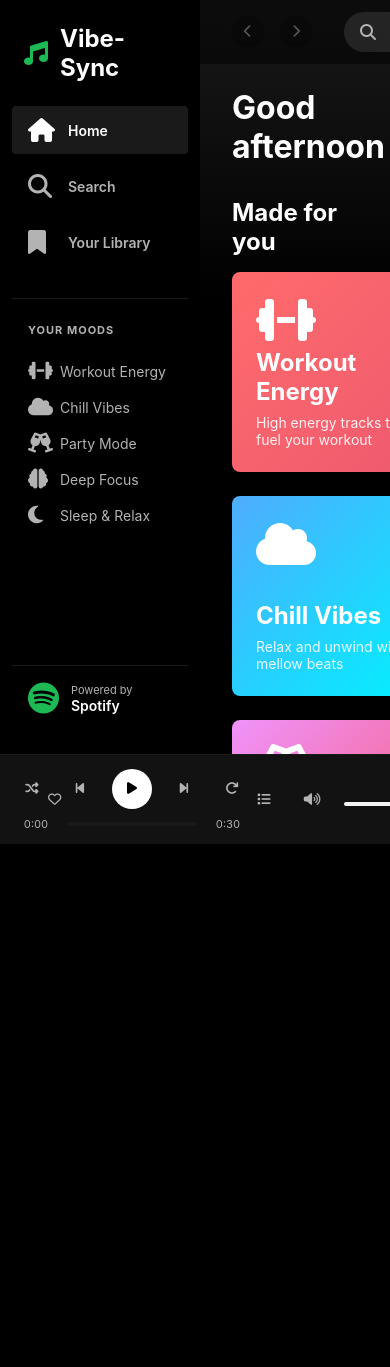
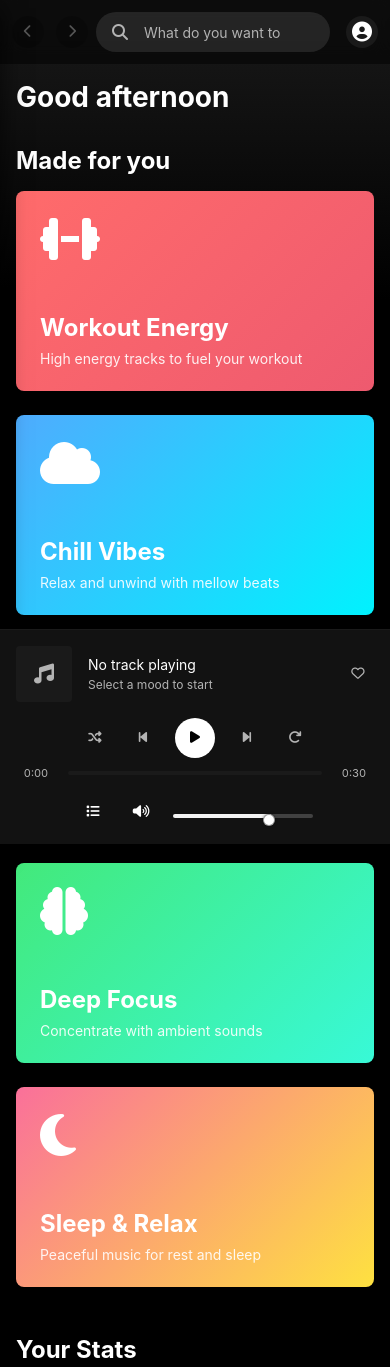
Before and after one commit to YashwanthKamireddi/Context-Aware-Music-Recommendation-System, a FastAPI app: page / in a window 390 px wide. Shown: the top 1367 px of the page. Before the commit the page ends 844 px from the top, so only its background shows below. Run offline with FastAPI, Linux system fonts and the light colour scheme.

Commit message:
feat: responsive sidebar and mobile layout

```diff
--- a/frontend/static/css/spotify_style.css
+++ b/frontend/static/css/spotify_style.css
@@ -66,8 +66,8 @@
     font-family: var(--font-family);
     background: var(--bg-base);
     color: var(--text-base);
-    overflow: hidden;
-    height: 100vh;
+    min-height: 100vh;
+    overflow-x: hidden;
 }
 
 a {
@@ -170,6 +170,7 @@
     flex-direction: column;
     padding: 24px 12px;
     z-index: 100;
+    transition: transform var(--transition-base);
 }
 
 .sidebar-header {
@@ -305,6 +306,23 @@
     height: calc(100vh - var(--nowplaying-height));
     background: linear-gradient(180deg, var(--bg-highlight) 0%, var(--bg-base) 300px);
     overflow-y: auto;
+}
+
+.sidebar-overlay {
+    position: fixed;
+    inset: 0;
+    background: rgba(0, 0, 0, 0.6);
+    opacity: 0;
+    visibility: hidden;
+    transition: opacity var(--transition-base), visibility var(--transition-base);
+    z-index: 90;
+    pointer-events: none;
+}
+
+.sidebar-overlay.active {
+    opacity: 1;
+    visibility: visible;
+    pointer-events: auto;
 }
 
 /* ===================================
@@ -337,6 +355,10 @@
     align-items: center;
     justify-content: center;
     transition: var(--transition-fast);
+}
+
+.nav-btn.nav-menu-btn {
+    display: none;
 }
 
 .nav-btn:hover:not(:disabled) {
@@ -1371,6 +1393,13 @@
 /* ===================================
    RESPONSIVE DESIGN
    =================================== */
+@media (min-width: 901px) {
+    body {
+        height: 100vh;
+        overflow: hidden;
+    }
+}
+
 @media (max-width: 1024px) {
     .sidebar {
         width: 240px;
@@ -1389,15 +1418,69 @@
     }
 }
 
+@media (max-width: 900px) {
+    body {
+        overflow-y: auto;
+    }
+
+    body.sidebar-open {
+        height: 100vh;
+        overflow: hidden;
+    }
+
+    .sidebar {
+        transform: translateX(-100%);
+        width: min(80vw, 320px);
+        height: 100vh;
+        box-shadow: var(--shadow-lg);
+    }
+
+    .sidebar.open {
+        transform: translateX(0);
+    }
+
+    .sidebar-overlay {
+        display: block;
+    }
+
+    .nav-menu-btn {
+        display: flex;
+    }
+
+    .main-content {
+        margin-left: 0;
+        min-height: calc(100vh - var(--nowplaying-height));
+        height: auto;
+        overflow-y: visible;
+        padding-bottom: calc(var(--nowplaying-height) + 24px);
+    }
+
+    .top-bar {
+        padding: 0 16px;
+    }
+
+    .top-bar-left {
+        gap: 12px;
+    }
+
+    .connection-status {
+        display: none;
+    }
+
+    .content-wrapper {
+        padding: 16px;
+    }
+
+    .playlist-header,
+    .playlist-controls,
+    .playlist-tracks,
+    .library-content {
+        padding-left: 16px;
+        padding-right: 16px;
+    }
+}
+
 @media (max-width: 768px) {
-    .sidebar {
-        width: 200px;
-    }
-
-    .main-content {
-        margin-left: 200px;
-    }
-
     .mood-grid {
         grid-template-columns: repeat(auto-fill, minmax(200px, 1fr));
     }
@@ -1409,6 +1492,90 @@
     .track-header-album,
     .track-album {
         display: none;
+    }
+}
+
+@media (max-width: 600px) {
+    .top-bar {
+        padding: 0 12px;
+    }
+
+    .top-bar-center {
+        margin: 0 16px 0 8px;
+    }
+
+    .view-title {
+        font-size: 28px;
+    }
+
+    .playlist-header-content {
+        flex-direction: column;
+        align-items: center;
+        text-align: center;
+    }
+
+    .playlist-cover {
+        width: 180px;
+        height: 180px;
+    }
+
+    .playlist-info {
+        padding-bottom: 0;
+    }
+
+    .playlist-title {
+        font-size: 40px;
+    }
+
+    .playlist-meta {
+        justify-content: center;
+        flex-wrap: wrap;
+    }
+
+    .playlist-controls {
+        justify-content: center;
+        flex-wrap: wrap;
+    }
+
+    .tracks-header {
+        display: none;
+    }
+
+    .track-row {
+        grid-template-columns: 48px 1fr;
+        gap: 12px;
+    }
+
+    .track-duration {
+        justify-content: flex-start;
+    }
+
+    .now-playing-bar {
+        grid-template-columns: 1fr;
+        row-gap: 16px;
+        height: auto;
+        padding: 16px;
+    }
+
+    .now-playing-track {
+        width: 100%;
+    }
+
+    .now-playing-controls {
+        max-width: none;
+    }
+
+    .now-playing-extra {
+        justify-content: center;
+        width: 100%;
+    }
+
+    .extra-btn {
+        color: var(--text-base);
+    }
+
+    .volume-slider {
+        width: 140px;
     }
 }
 
--- a/frontend/templates/index_new.html
+++ b/frontend/templates/index_new.html
@@ -82,11 +82,16 @@
         </div>
     </aside>
 
+    <div class="sidebar-overlay" id="sidebarOverlay"></div>
+
     <!-- Main Content Area -->
     <main class="main-content">
         <!-- Top Navigation Bar -->
         <header class="top-bar">
             <div class="top-bar-left">
+                <button class="nav-btn nav-menu-btn" id="menuToggle" aria-label="Toggle navigation">
+                    <i class="fas fa-bars"></i>
+                </button>
                 <button class="nav-btn" id="backBtn" disabled>
                     <i class="fas fa-chevron-left"></i>
                 </button>
```
Also changed, not shown: frontend/static/js/spotify_app.js (+74 -0 lines).
